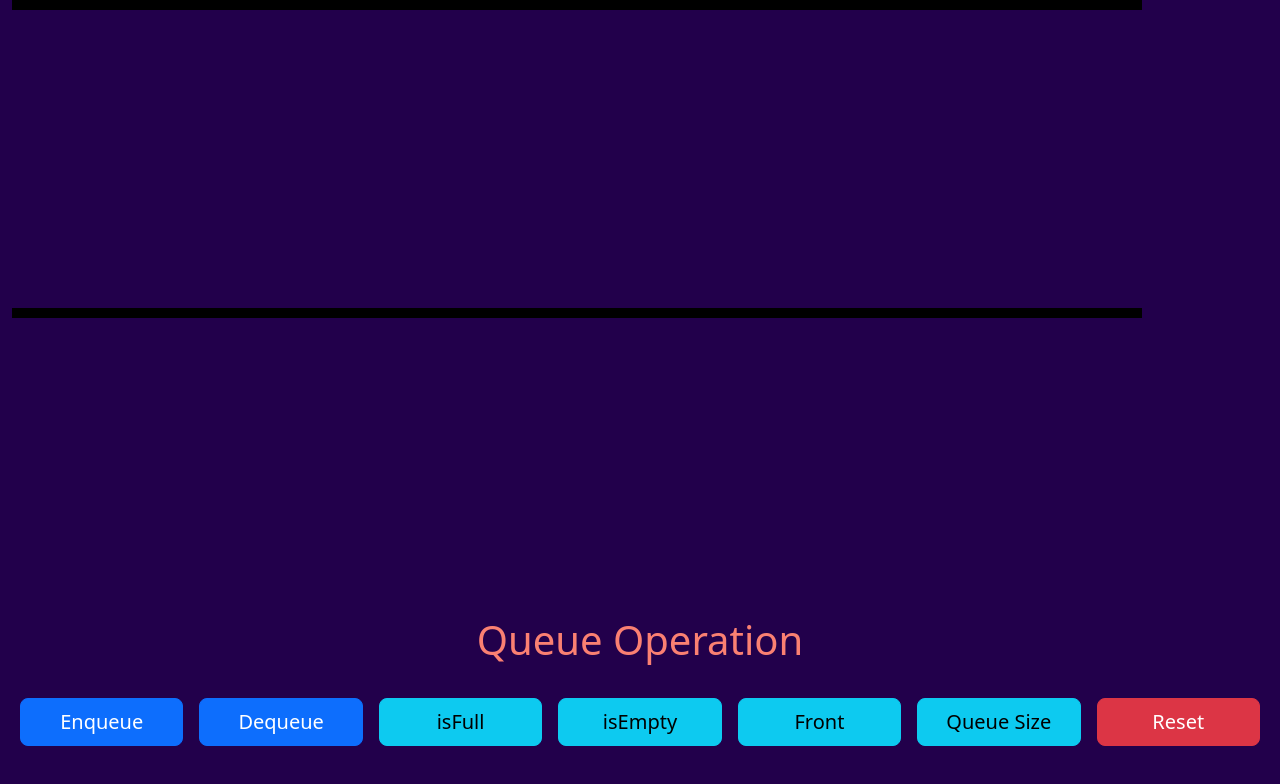
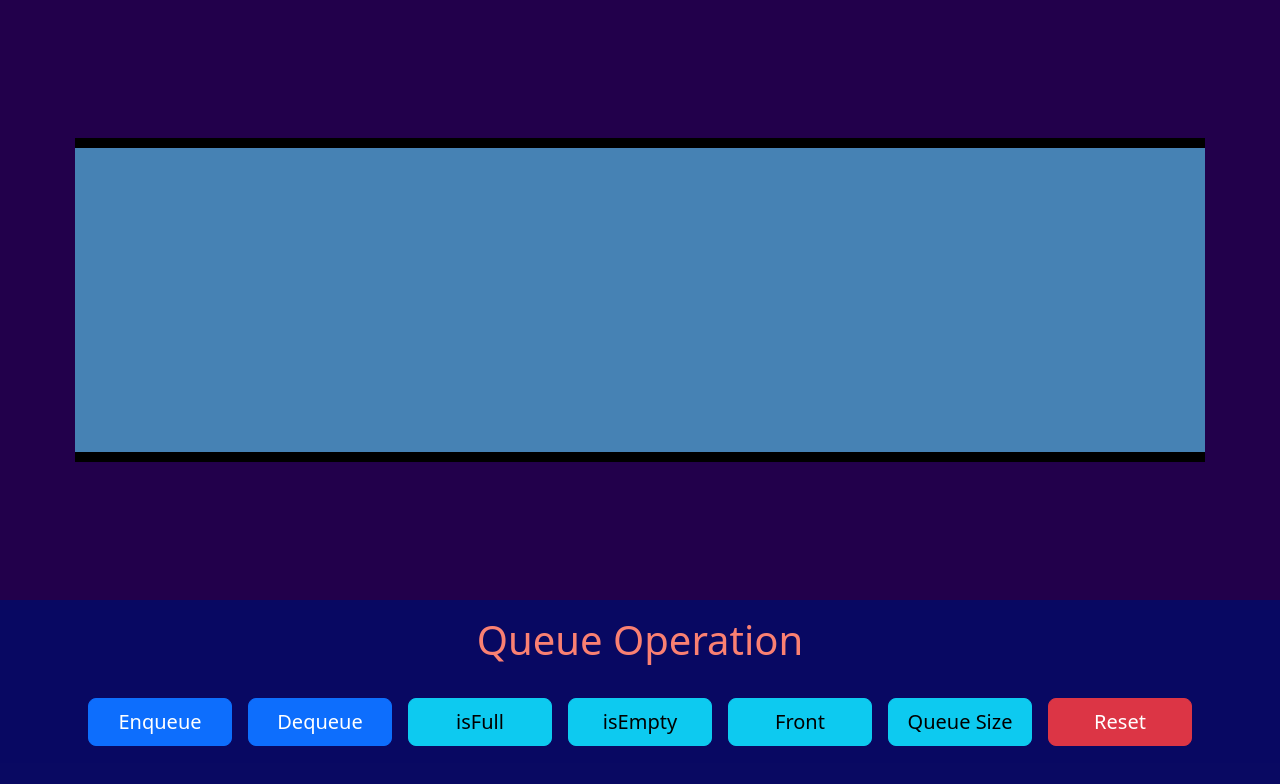
Before and after one commit to SusheelThapa/Data-Structure-Visualizer, a React (Create React App) app: page /queue in a window 1280 px wide. Shown: the top 784 px of the page. Built offline with nearby package versions, Linux system fonts and the light colour scheme.

Commit message:
Updated the design of Queue Container
Also, we have made changes to stack(adding classes or id) as there arise ambuguity in CSS with each other.

```diff
--- a/src/assets/css/App.css
+++ b/src/assets/css/App.css
@@ -7,7 +7,7 @@
 
 
 .border-red {
-  border: solid red 3px;
+  border: solid red 5px;
 }
 
 .data-structure {
@@ -17,34 +17,54 @@
   min-height: 100vh !important;
 }
 
-.data-structure .row {
+
+.data-structure .row  {
+  margin: 0;
+}
+.data-structure .row .col {
+  margin: 0;
+}
+
+#stack .row {
   margin: 0;
   padding: 0;
   min-height: 100vh;
 }
 
-.data-structure .row>div:nth-child(1) {
+#stack {
+  height: 100vh;
+}
+
+#stack .row>div:nth-child(1) {
   background-color: #22004b;
   height: inherit;
 }
 
-.data-structure .row>div:nth-child(2) {
+#stack .row>div:nth-child(2) {
   background-color: #01015df7;
   height: inherit;
 }
 
-.data-structure .row .col {
-  margin: 0;
+
+#queue {
+  max-width: 100vw;
 }
 
-.queue .row:nth-child(1) {
+#queue .row:nth-child(1) {
+  /* width: inherit; */
   min-height: 75vh;
+}
 
 
+#queue .row:nth-child(2) {
+  min-height: 25vh;
 }
 
-.queue .row:nth-child(2) {
-  min-height: 25vh;
+#queue .row:nth-child(1) .col {
+  background-color: #22004b;
+}
 
-
+#queue .row:nth-child(2) .col {
+  padding: 0 5rem;
+  background-color: #01015df7;
 }
--- a/src/assets/css/queue_container.css
+++ b/src/assets/css/queue_container.css
@@ -4,6 +4,8 @@
     border-right: 0;
     width: 90%;
     height: fit-content;
+
+    background-color: steelblue;
 
     flex-direction: row-reverse;
     justify-content: flex-start;
@@ -18,5 +20,7 @@
 }
 
 .queue_container_data>div {
-    font-size: 1.25rem;
+    font-size: 1.5rem;
+    font-weight: 500;
+    color: white;
 }
--- a/src/components/Queue.jsx
+++ b/src/components/Queue.jsx
@@ -184,9 +184,9 @@ class Queue extends Component {
     const { queue, queue_buttons } = this.state;
 
     return (
-      <div className="container text-center data-structure queue">
-        <div className="row">
-          <div className="col">
+      <div className="container text-center data-structure" id="queue">
+        <div className="row ">
+          <div className="col flex-c-c">
             <QueueContainer queue={queue} />
           </div>
         </div>
--- a/src/components/Stack.jsx
+++ b/src/components/Stack.jsx
@@ -160,7 +160,7 @@ class Stack extends Component {
     const { stack, stack_buttons } = this.state;
 
     return (
-      <div className="container text-center data-structure">
+      <div className="container text-center data-structure" id="stack">
         <div className="row">
           <div className="col">
             <ADTOperation data_type={"Stack"} buttons={stack_buttons} />
```
Also changed, not shown: src/assets/css/button.css (line endings or trailing spaces).
